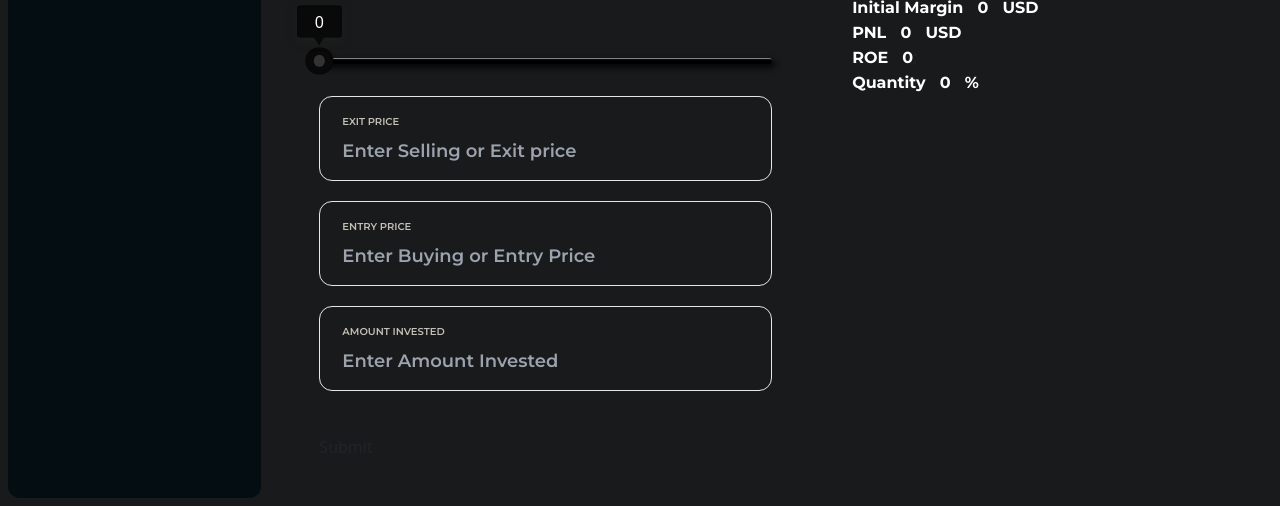
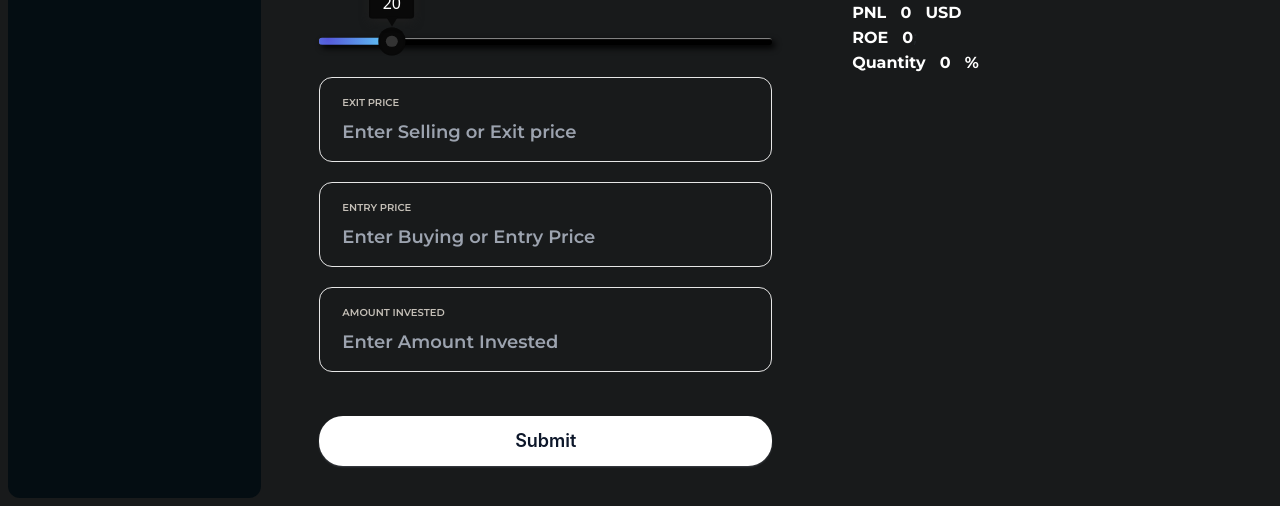
Before and after one commit to ashwanidey/Crypto_Calcultor, a plain HTML site: page index.html in a window 1280 px wide. Shown: the part 294-800 px from the top of the page. Drawn offline with nearby package versions, Linux system fonts and the light colour scheme.

Commit message:
Changed submit button

```diff
--- a/index.html
+++ b/index.html
@@ -111,12 +111,12 @@
             <form class="pnl-form" action="">
 
                 <div class="container-position-setter">
-                    <button id="long-button" class="button-28" role="button">LONG</button>
-                    <button id="short-button" class="button-28" role="button">SHORT</button>
+                    <div id="long-button" class="button-28" role="button">LONG</div>
+                    <div id="short-button" class="button-28" role="button">SHORT</div>
                 </div>
 
                 <div class="range-slider" id="leverage">
-                    <input type="range" min="0" max="125" value="0"
+                    <input type="range" min="0" max="125" value="20"
                      class="slider">
 
                     <div class="slider-thumb">
@@ -147,9 +147,9 @@
                 <br>
 
                 <div class="container-pnl-form-btn relative">
-                    <button type="button" id="add-button" class="">
+                    <div id="add-button" class="button-81">
                         <span>Submit</span>
-                    </button>
+                    </div>
                 </div>
             </form>
 
--- a/main.js
+++ b/main.js
@@ -38,7 +38,7 @@ slider.addEventListener("input",()=>{
 
 // Position Button
 var long = document.getElementById('long-button');
-long.addEventListener('click', function onClick() {
+long.addEventListener('click', function () {
     long.style.backgroundColor = 'green';
     long.style.color = 'white';
     short.style.backgroundColor = 'white';
@@ -48,7 +48,7 @@ long.addEventListener('click', function onClick() {
   });
 
   var short = document.getElementById('short-button');
-  short.addEventListener('click', function onClick() {
+  short.addEventListener('click', function () {
     short.style.backgroundColor = 'red';
     short.style.color = 'white';
     long.style.backgroundColor = 'white';
--- a/style.css
+++ b/style.css
@@ -347,44 +347,42 @@ input{
 
 
 /* CSS */
-.button-40 {
-  background-color: #111827;
-  border: 1px solid transparent;
-  border-radius: .75rem;
+
+
+/* CSS */
+.button-81 {
+    width: 100%;
+  background-color: #fff;
+  border: 0 solid #e2e8f0;
+  border-radius: 1.5rem;
   box-sizing: border-box;
-  color: #FFFFFF;
+  color: #0d172a;
   cursor: pointer;
-  flex: 0 0 auto;
-  font-family: "Inter var",ui-sans-serif,system-ui,-apple-system,system-ui,"Segoe UI",Roboto,"Helvetica Neue",Arial,"Noto Sans",sans-serif,"Apple Color Emoji","Segoe UI Emoji","Segoe UI Symbol","Noto Color Emoji";
-  font-size: 1.125rem;
+  display: inline-block;
+  font-family: "Basier circle",-apple-system,system-ui,"Segoe UI",Roboto,"Helvetica Neue",Arial,"Noto Sans",sans-serif,"Apple Color Emoji","Segoe UI Emoji","Segoe UI Symbol","Noto Color Emoji";
+  font-size: 1.1rem;
   font-weight: 600;
-  line-height: 1.5rem;
-  padding: .75rem 1.2rem;
+  line-height: 1;
+  padding: 1rem 1.6rem;
   text-align: center;
-  text-decoration: none #6B7280 solid;
+  text-decoration: none #0d172a solid;
   text-decoration-thickness: auto;
-  transition-duration: .2s;
-  transition-property: background-color,border-color,color,fill,stroke;
-  transition-timing-function: cubic-bezier(.4, 0, 0.2, 1);
+  transition: all .1s cubic-bezier(.4, 0, .2, 1);
+  box-shadow: 0px 1px 2px rgba(166, 175, 195, 0.25);
   user-select: none;
   -webkit-user-select: none;
   touch-action: manipulation;
-  width: auto;
 }
 
-.button-40:hover {
-  background-color: #374151;
-}
-
-.button-40:focus {
-  box-shadow: none;
-  outline: 2px solid transparent;
-  outline-offset: 2px;
+.button-81:hover {
+  background-color: #1e293b;
+  color: #fff;
 }
 
 @media (min-width: 768px) {
-  .button-40 {
-    padding: .75rem 1.5rem;
+  .button-81 {
+    font-size: 1.125rem;
+    padding: 1rem 2rem;
   }
 }
 
```
